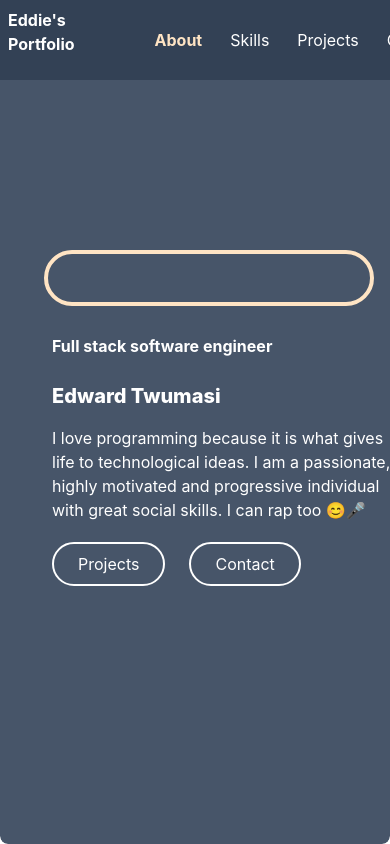
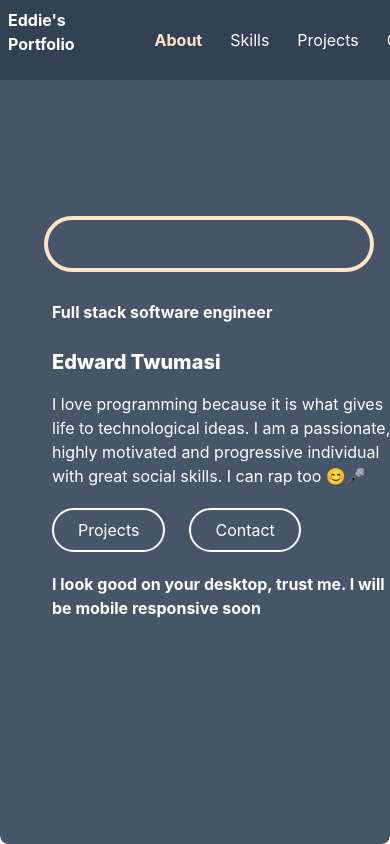
Before and after one commit to Edward-kwabena-Twumasi/portfolio-teckedd, a React (Create React App) app: page / in a window 390 px wide. Built offline with nearby package versions, Linux system fonts and the light colour scheme; grey boxes are pictures that could not be loaded.

Commit message:
adding mobile responsiveness to app

```diff
--- a/src/developer/about.jsx
+++ b/src/developer/about.jsx
@@ -48,7 +48,7 @@ const About=forwardRef((props,ref)=>{
                     <button className='text-white rounded-full p-2 px-6 border-white border-2'><Link to='contact'>Contact</Link> </button>
 
                     </div>
-
+                    <h1 className="lg:hidden text-white mt-5 font-bold block self-center text-start">I look good on your desktop, trust me. I will be mobile responsive soon</h1>
                 </div>
 
             </div>
```
